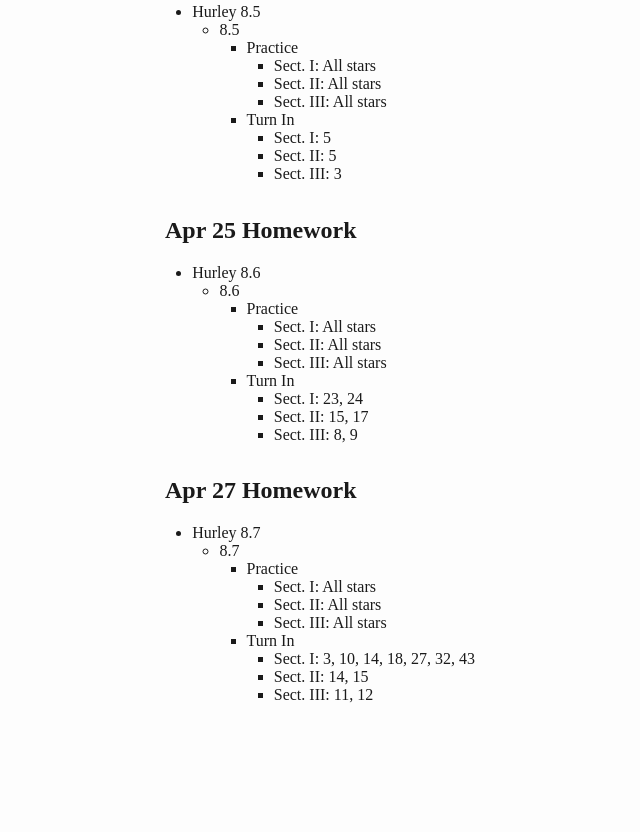
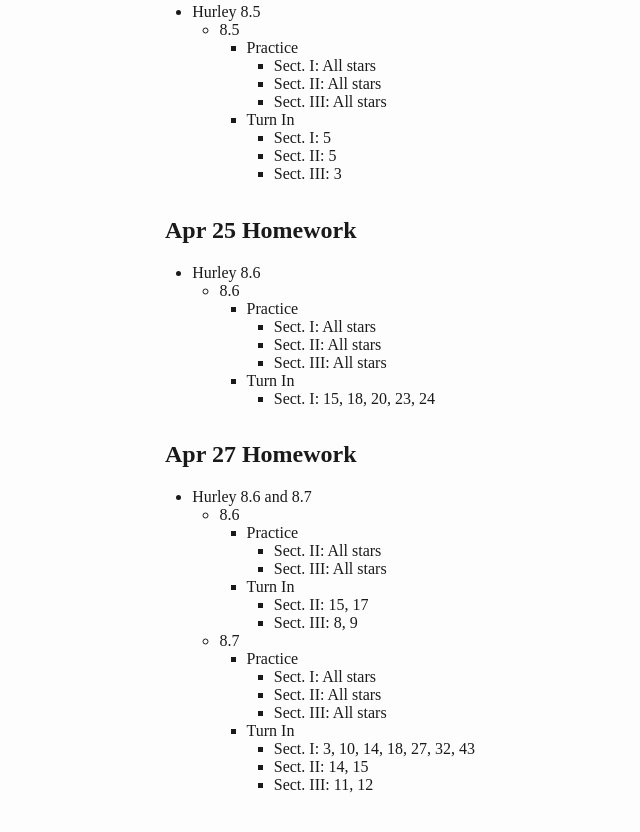
Before and after one commit to jeffreycwitt/pl320, a plain HTML site: page index.html in a window 1280 px wide. Shown: the part 8227-9059 px from the top of the page, without its empty margins (187-827 px from the left). Before the commit the page ends 8997 px from the top, so only its background shows below. Drawn offline with Linux system fonts and the light colour scheme.

Commit message:
updated 8.6 homework

```diff
--- a/index.html
+++ b/index.html
@@ -858,17 +858,28 @@
 </ul></li>
 <li>Turn In
 <ul>
-<li>Sect. I: 23, 24</li>
-<li>Sect. II: 15, 17</li>
-<li>Sect. III: 8, 9</li>
+<li>Sect. I: 15, 18, 20, 23, 24</li>
 </ul></li>
 </ul></li>
 </ul></li>
 </ul>
 <h2 id="apr-27-homework">Apr 27 Homework</h2>
 <ul>
-<li>Hurley 8.7
+<li>Hurley 8.6 and 8.7
 <ul>
+<li>8.6
+<ul>
+<li>Practice
+<ul>
+<li>Sect. II: All stars</li>
+<li>Sect. III: All stars</li>
+</ul></li>
+<li>Turn In
+<ul>
+<li>Sect. II: 15, 17</li>
+<li>Sect. III: 8, 9</li>
+</ul></li>
+</ul></li>
 <li>8.7
 <ul>
 <li>Practice
```
Also changed, not shown: LogicHomeWork.md (+10 -4 lines).
